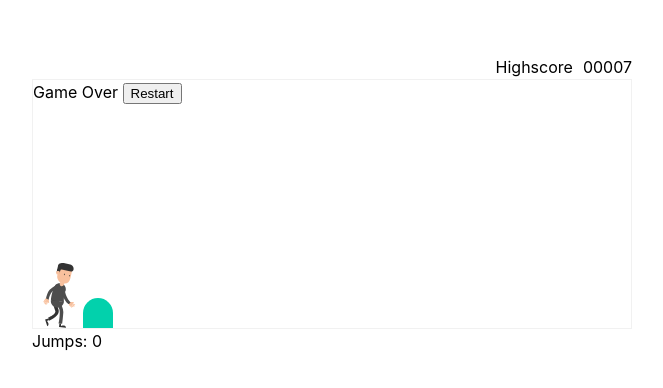
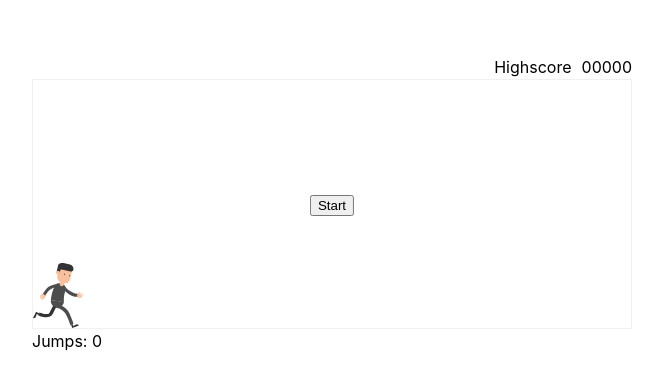
Before and after one commit to Schascha/vue-game, a Vue app: page / in a window 1280 px wide. Shown: the part 196-584 px from the top of the page, without its empty margins (308-971 px from the left). Built offline with nearby package versions, Linux system fonts and the light colour scheme.

Commit message:
Update game states

```diff
--- a/src/components/StartGame.vue
+++ b/src/components/StartGame.vue
@@ -6,6 +6,7 @@ import { getProperty, getTimeStamp, random } from '../helpers';
 const player = ref(null);
 const obstacles = ref([]);
 const obstaclesRefs = ref([]);
+const isPaused = ref(true);
 const isGameOver = ref(false);
 const isJumping = ref(false);
 const jumpCount = ref(0);
@@ -17,18 +18,15 @@ onMounted(() => {
   // Keyevents
   window.addEventListener('keydown', ({ key }) => {
     // Enter
-    if (key === 'Enter' && isGameOver.value) {
-      replay();
+    if (key === 'Enter' && isPaused.value) {
+      play();
     }
 
     // Jump
-    if (key === 'ArrowUp' && !isJumping.value && !isGameOver.value) {
+    if (key === 'ArrowUp' && !isJumping.value && !isPaused.value) {
       jump();
     }
   });
-
-  // Update
-  window.requestAnimationFrame(draw);
 });
 
 // Touch
@@ -39,7 +37,7 @@ window.addEventListener('touchend', () => {
 /** Methods */
 let i = 0;
 function draw() {
-  if (isGameOver.value) {
+  if (isPaused.value) {
     i = 0;
     return;
   }
@@ -83,6 +81,7 @@ function draw() {
 
     // Collision
     if (hasCollided) {
+      isPaused.value = true;
       isGameOver.value = true;
       return;
     }
@@ -101,17 +100,18 @@ function draw() {
 function jump() {
   isJumping.value = true;
   window.setTimeout(() => {
-    if (!isGameOver.value) {
+    if (!isPaused.value) {
       isJumping.value = false;
     }
   }, 500);
 }
 
-function replay() {
+function play() {
   obstacles.value = [];
   obstaclesRefs.value = [];
   isGameOver.value = false;
   isJumping.value = false;
+  isPaused.value = false;
   distance.value = 0;
   jumpCount.value = 0;
   window.requestAnimationFrame(draw);
@@ -124,17 +124,22 @@ function replay() {
     <span>{{ score }}</span>
   </div>
   <div class="game">
-    <div class="isGameOver" v-if="isGameOver">
-      Game Over
-      <button type="button" @click="replay">Restart</button>
+    <div v-if="isPaused" class="center">
+      <template v-if="isGameOver">
+        Game Over
+        <button type="button" class="restart" @click="play">Restart</button>
+      </template>
+      <template v-else>
+        <button type="button" @click="play">Start</button>
+      </template>
     </div>
     <div
       ref="player"
-      :class="['player', { jump: isJumping, freeze: isGameOver }]"
+      :class="['player', { jump: isJumping, freeze: isPaused }]"
     />
     <div
       :ref="(el) => obstaclesRefs.push({ id, el })"
-      :class="['obstacle', { freeze: isGameOver }]"
+      :class="['obstacle', { freeze: isPaused }]"
       v-for="{ id, height, width, color } of obstacles"
       :key="id"
       :style="`--width: ${width}px; --height: ${height}px; --color: ${color};`"
@@ -176,6 +181,7 @@ function replay() {
 
 .jump {
   animation: jump 1s ease forwards;
+  background: url('../assets/player-jump.svg') no-repeat;
 }
 
 .freeze {
@@ -188,23 +194,20 @@ function replay() {
   gap: 10px;
 }
 
+.center {
+  transform: translate(-50%, -50%);
+  position: absolute;
+  top: 50%;
+  left: 50%;
+  text-align: center;
+}
+
 @keyframes jump {
-  0% {
-    /* transform: scale(1, 1); */
-  }
-  10% {
-    /* transform: scale(1.1, 0.9); */
-  }
   30% {
-    /* transform: scale(0.9, 1.1); */
     bottom: calc(var(--screen-height) / 2);
   }
   50% {
-    /* transform: scale(1, 1); */
     bottom: 0;
-  }
-  100% {
-    /* transform: scale(1, 1); */
   }
 }
 
```
Also changed, not shown: src/assets/player-jump.svg (added).
